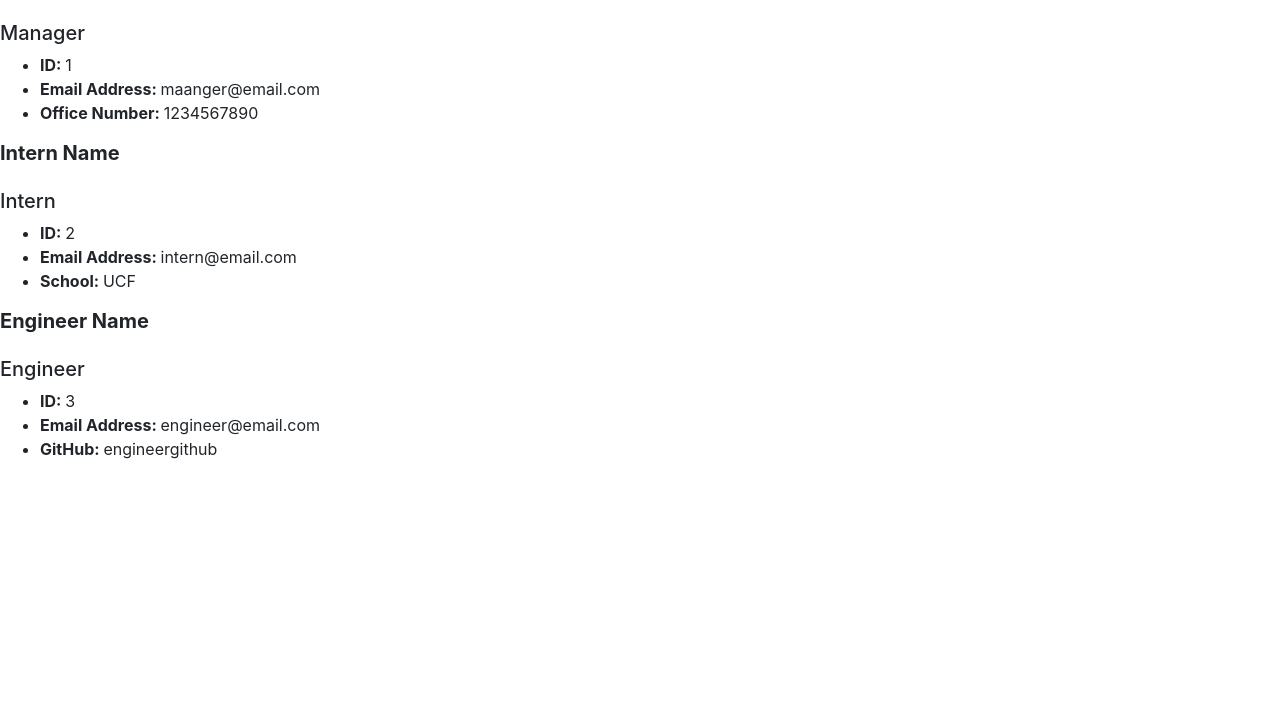
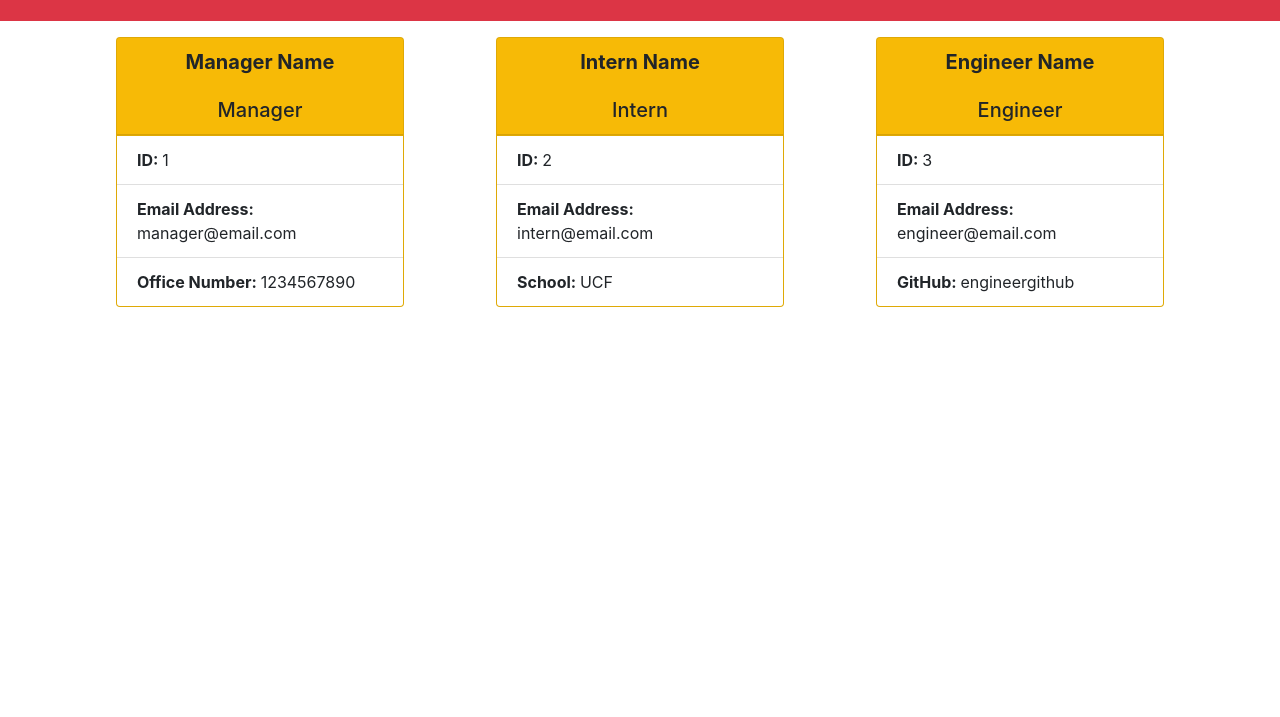
Before and after one commit to faithelizagreen/team-profile-generator, a website: page src/index.html in a window 1280 px wide. Shown: the part 83-800 px from the top of the page. Drawn offline with nearby package versions, Linux system fonts and the light colour scheme.

Commit message:
fixed html formatting error

```diff
--- a/src/index.html
+++ b/src/index.html
@@ -1,5 +1,5 @@
 <!DOCTYPE html>
-    <html lang=“en”>
+    <html lang="en">
     <head>
         <meta charset="UTF-8">
         <meta http-equiv="X-UA-Compatible" content="ie=edge">
@@ -8,36 +8,36 @@
         <title>Team Profile Generator</title>
     </head>
     <body>
-        <nav class=“navbar navbar-dark bg-danger mb-8”>
-            <h1 class=“navbar-brand m-4 w-100 text-center”>Team Profile</h1>
+        <nav class="navbar navbar-dark bg-danger mb-8">
+            <h1 class="navbar-brand m-4 w-100 text-center">Team Profile</h1>
         </nav>
-        <div class=“container”>
-            <div class=“row”>
-            <div class=“col-sm”>
-                    <div class=“card bg-warning mx-auto my-3” style=“width: 18rem”>
-                    <h5 class=“card-header text-center”><b>Manager Name</b><br /><br/>Manager</h5>
-                    <ul class=“list-group list-group-flush”>
-                        <li class=“list-group-item”><b>ID: </b>1</li>
-                        <li class=“list-group-item”><b>Email Address: </b>maanger@email.com</li>
-                        <li class=“list-group-item”><b>Office Number: </b>1234567890</li>
+        <div class="container">
+            <div class="row">
+            <div class="col-sm">
+                    <div class="card bg-warning mx-auto my-3" style="width: 18rem">
+                    <h5 class="card-header text-center"><b>Manager Name</b><br /><br/>Manager</h5>
+                    <ul class="list-group list-group-flush">
+                        <li class="list-group-item"><b>ID: </b>1</li>
+                        <li class="list-group-item"><b>Email Address: </b>manager@email.com</li>
+                        <li class="list-group-item"><b>Office Number: </b>1234567890</li>
                     </ul>
                     </div>
-                </div><div class=“col-sm”>
-                    <div class=“card bg-warning mx-auto my-3” style=“width: 18rem”>
-                    <h5 class=“card-header text-center”><b>Intern Name</b><br /><br/>Intern</h5>
-                    <ul class=“list-group list-group-flush”>
-                        <li class=“list-group-item”><b>ID: </b>2</li>
-                        <li class=“list-group-item”><b>Email Address: </b>intern@email.com</li>
-                        <li class=“list-group-item”><b>School: </b>UCF</li>
+                </div><div class="col-sm">
+                    <div class="card bg-warning mx-auto my-3" style="width: 18rem">
+                    <h5 class="card-header text-center"><b>Intern Name</b><br /><br/>Intern</h5>
+                    <ul class="list-group list-group-flush">
+                        <li class="list-group-item"><b>ID: </b>2</li>
+                        <li class="list-group-item"><b>Email Address: </b>intern@email.com</li>
+                        <li class="list-group-item"><b>School: </b>UCF</li>
                     </ul>
                     </div>
-                </div><div class=“col-sm”>
-                    <div class=“card bg-warning mx-auto my-3” style=“width: 18rem”>
-                    <h5 class=“card-header text-center”><b>Engineer Name</b><br /><br/>Engineer</h5>
-                    <ul class=“list-group list-group-flush”>
-                        <li class=“list-group-item”><b>ID: </b>3</li>
-                        <li class=“list-group-item”><b>Email Address: </b>engineer@email.com</li>
-                        <li class=“list-group-item”><b>GitHub: </b>engineergithub</li>
+                </div><div class="col-sm">
+                    <div class="card bg-warning mx-auto my-3" style="width: 18rem">
+                    <h5 class="card-header text-center"><b>Engineer Name</b><br /><br/>Engineer</h5>
+                    <ul class="list-group list-group-flush">
+                        <li class="list-group-item"><b>ID: </b>3</li>
+                        <li class="list-group-item"><b>Email Address: </b>engineer@email.com</li>
+                        <li class="list-group-item"><b>GitHub: </b>engineergithub</li>
                     </ul>
                     </div>
                 </div>
```
